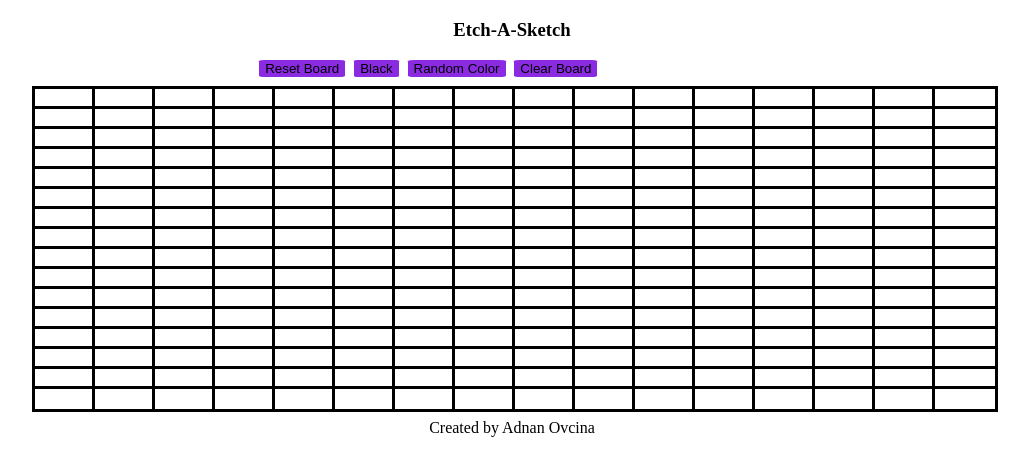
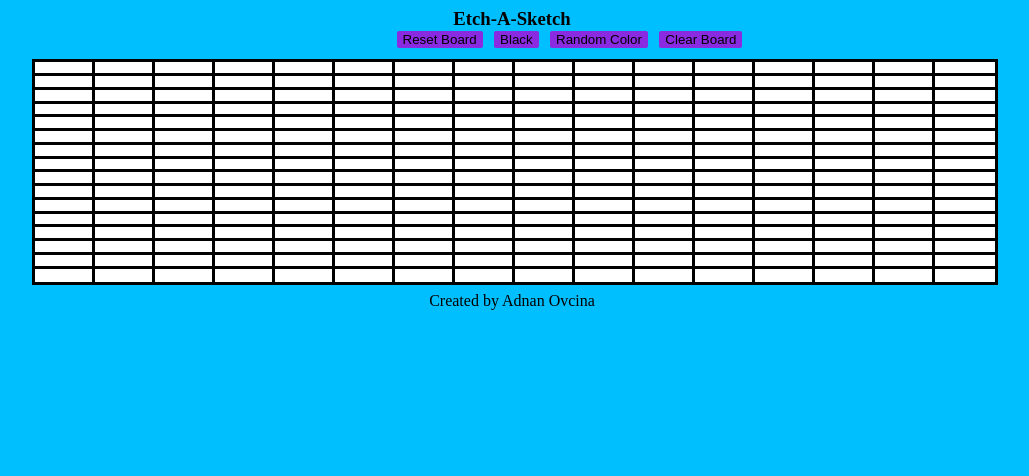
Before and after one commit to Adnnann/drawing-board, a React (Create React App) app: page / in a window 1280 px wide. Shown: the top 476 px of the page, without its empty margins (128-1157 px from the left). Built offline with nearby package versions, Linux system fonts and the light colour scheme.

Commit message:
App completed

```diff
--- a/src/components/SketchPad.js
+++ b/src/components/SketchPad.js
@@ -1,10 +1,11 @@
 import { useEffect, useState } from "react";
-import { Col, Row } from "react-bootstrap";
 import '../index.css'
 
 function SketchPad(){
 
 const [num, setNum] = useState(20);
+const [colorStatus, setColorStatus] = useState("");
+
 useEffect(()=>{
     setInitValue()
 },[])
@@ -13,18 +14,27 @@ const setInitValue = () => {
     const value = 16;
     setNum(value);
 }
-let black = "white"
 const blackFun = () =>{
-    black === "white" ? black = "black" : black="white"
-    return black;
+    setColorStatus("blackAndWhite");
 }
-const blackDrawing = (e) =>{
-    e.target.style.backgroundColor =black;
+
+const colorFun = () =>{
+    setColorStatus("randomColors");
+}
+const colorSetter = (e) =>{
+    if(colorStatus === 'blackAndWhite'){
+        e.target.style.backgroundColor = "black";
+    }else if(colorStatus === 'randomColors'){
+        var random_color = '#'+(0x1000000+(Math.random())*0xffffff).toString(16).substr(1,6);
+        e.target.style.backgroundColor = random_color;
+    }else{
+        e.target.style.backgroundColor = random_color;
+    }
 }
 
 let div = [];
 for(let i=1;i<=num*num;i++){
-    div[i] = <div key={i} class="div" style={{ backgroundColor:"white", width:"100%", height:"100%", borderStyle:"solid"}} onMouseOver={blackDrawing}></div>
+    div[i] = <div key={i} className="div" style={{ backgroundColor:"white", width:"100%", height:"100%", borderStyle:"solid"}} onMouseOver={colorSetter}></div>
 }
 
 let auto = "";
@@ -32,34 +42,34 @@ for(let i=1;i<=num;i++){
     auto += "auto ";
 }
 
-const resetButton = () => {
-
+const resetBoard = () => {
     div = [];
     const numPrompt = Number(window.prompt("Enter number between 16 and 100"));
-    setNum(numPrompt)
+    if(numPrompt < 16 || numPrompt > 100){
+        return alert("Please enter value between 16 and 100")
+    }else{
+        setNum(numPrompt);
+    }
     document.querySelectorAll('.div').forEach(x=>x.style.backgroundColor = "white")
-
-
-
 }
 
-
-
-
+const clearBoard = () => {
+    document.querySelectorAll('.div').forEach(x=>x.style.backgroundColor = "white");
+}
 
 
     return(
        <div className="container" >
-       <h3 style={{textAlign:"center"}}>Etch-A-Sketch</h3>
+        <h3 style={{display:"inline"}}>Etch-A-Sketch</h3>
+            <div style={{marginLeft:"10%"}}>
 
-        <div style={{marginLeft:"30%"}}>
-            <button className="buttons" onClick={resetButton} >Reset Board</button>
+                <button className="buttons" onClick={resetBoard} >Reset Board</button>
                 <button className="buttons" onClick={blackFun}>Black</button>
-            <button className="buttons">Random Color</button>
-            <button className="buttons">Clear Board</button>
+                <button className="buttons" onClick={colorFun}>Random Color</button>
+                <button className="buttons" onClick={clearBoard}>Clear Board</button>
             </div>
 
-        <div className="app" style={{gridTemplateColumns:auto}}>
+            <div className="app" style={{gridTemplateColumns:auto, display:"grid"}}>
                 {
                     div.map((item) => {
                         return item;
@@ -67,9 +77,8 @@ const resetButton = () => {
                 }
 
             </div>
-        <p style={{textAlign:"center", marginTop:"1%", fontSize:"1em"}}>Created by Adnan Ovcina</p>
+            <p style={{textAlign:"center", marginTop:"1%", fontSize:"1em", display:"inline-grid"}}>Created by Adnan Ovcina</p>
         </div>
-
     )
 }
 
--- a/src/index.css
+++ b/src/index.css
@@ -1,22 +1,28 @@
+body {
+  background-color: #00bffe;
+}
+
+.container{
+  max-width: 100%;
+  grid-auto-rows: 1fr;
+  grid-auto-columns: 1fr;
+  text-align: center;
+  height:100%;
+}
+
 .app{
   display: grid;
   max-width: 960px;
-  height: 80%;
+  height: 220px;
   margin: auto;
-  background-color: #00bffe;
 }
-.container{
-  height:400px;
-  max-width: 100%;
-  grid-auto-rows: 1fr;
-  grid-auto-columns: 1fr;
-}
+
 .buttons{
   margin-bottom: 1%;
   margin-right: 1%;
   border-style: none;
   background-color: blueviolet;
-  border-radius: 7%;
+  border-radius: 2px;
 }
 .white{
   background-color: white;
```
Lines whose indentation alone changed are shown as unchanged.
